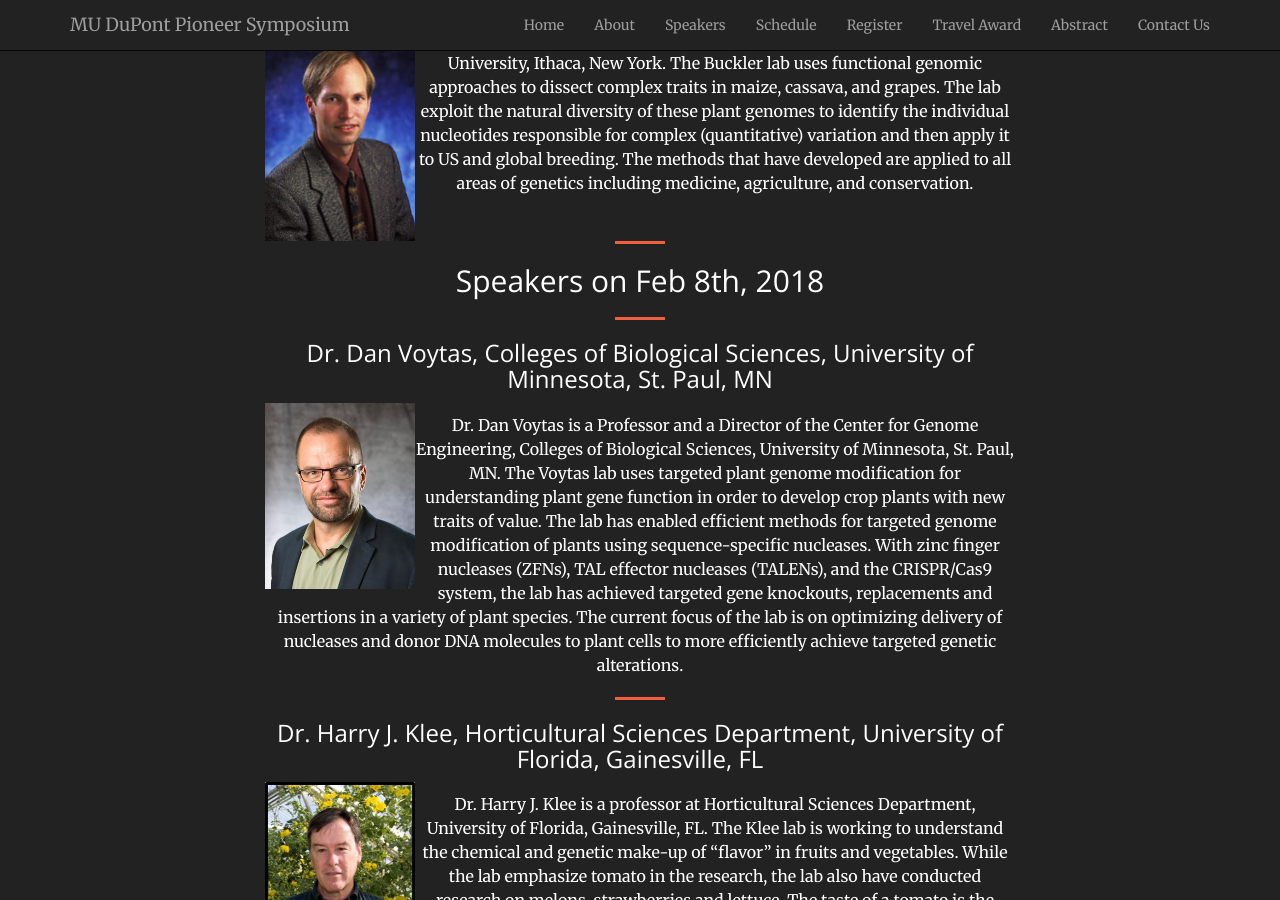
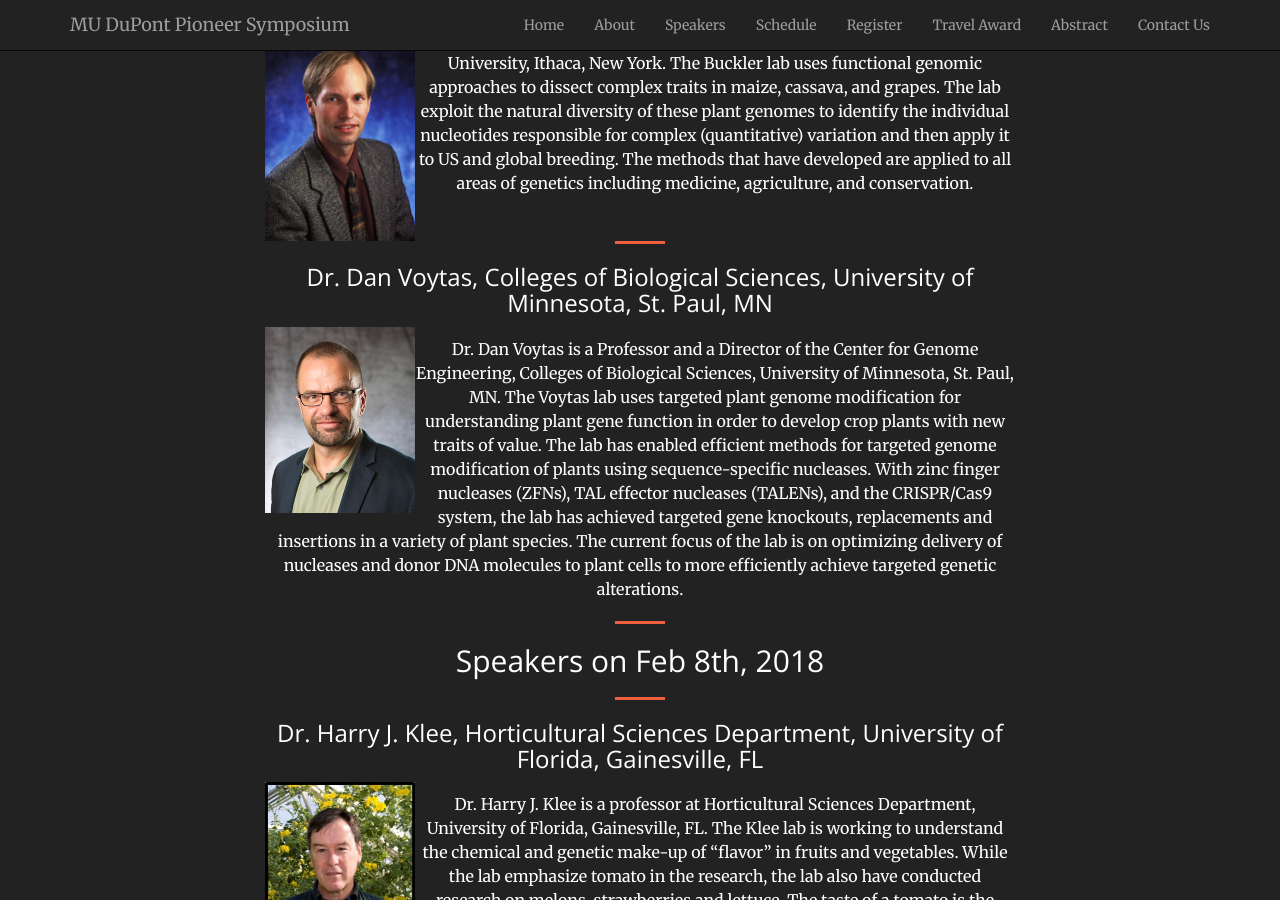
Before and after one commit to mupioneersymposium/mupioneersymposium.github.io, a Jekyll site: the page built from speakers.md, in a window 1280 px wide and 900 px high, scrolled down 238 px. Built offline with Jekyll 4.4.1, drawn with Linux system fonts in a browser that asks for light colours.

Commit message:
Update speakers.md

```diff
--- a/speakers.md
+++ b/speakers.md
@@ -9,12 +9,10 @@ layout: regular
 
 ### Dr.Ed Buckler, Cornell University, Ithaca, New York
 
-<img src="/img/buckler.jpg" alt="Dr. Ed Buckler Photo" width="150px" style="float: left" />
+<img src="/img/buckler.jpg" alt="Dr.  Ed Buckler Photo" width="150px" style="float: left" />
 
 Dr. Ed Buckler is an USDA-ARS Research Geneticist & Group Leader at Cornell University, Ithaca, New York. The Buckler lab uses functional genomic approaches to dissect complex traits in maize, cassava, and grapes. The lab exploit the natural diversity of these plant genomes to identify the individual nucleotides responsible for complex (quantitative) variation and then apply it to US and global breeding.  The methods that have developed are applied to all areas of genetics including medicine, agriculture, and conservation.
 
-<hr style="clear: both;" />
-## Speakers on Feb 8th, 2018
 <hr style="clear: both;" />
 
 ### Dr. Dan Voytas, Colleges of Biological Sciences, University of Minnesota, St. Paul, MN
@@ -24,7 +22,8 @@ Dr. Ed Buckler is an USDA-ARS Research Geneticist & Group Leader at Cornell Univ
 Dr. Dan Voytas is a Professor and a Director of the Center for Genome Engineering, Colleges of Biological Sciences, University of Minnesota, St. Paul, MN. The Voytas lab uses targeted plant genome modification for understanding plant gene function in order to develop crop plants with new traits of value.  The lab has enabled efficient methods for targeted genome modification of plants using sequence-specific nucleases.  With zinc finger nucleases (ZFNs), TAL effector nucleases (TALENs), and the CRISPR/Cas9 system, the lab has achieved targeted gene knockouts, replacements and insertions in a variety of plant species.  The current focus of the lab is on optimizing delivery of nucleases and donor DNA molecules to plant cells to more efficiently achieve targeted genetic alterations.
 
 <hr style="clear: both;" />
-
+## Speakers on Feb 8th, 2018
+<hr style="clear: both;" />
 ### Dr. Harry J. Klee, Horticultural Sciences Department, University of Florida, Gainesville, FL
 
 <img src="/img/Klee.jpg" alt="Dr. Harry Klee Photo"  width="150px" style="float: left" />
```
